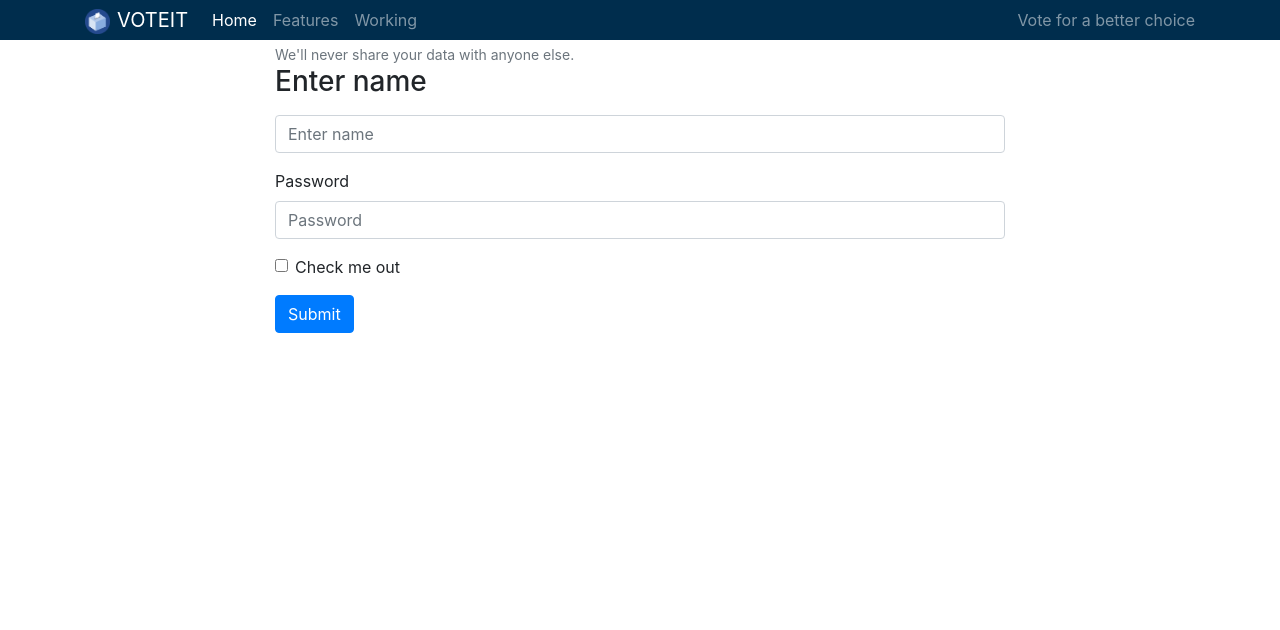
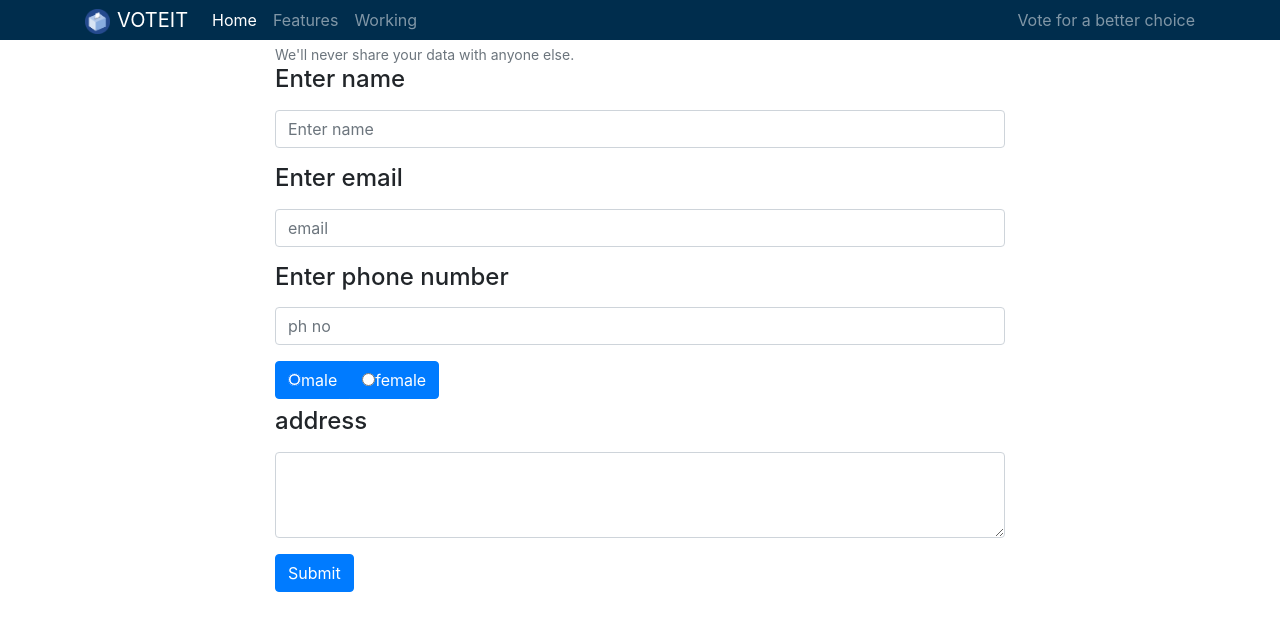
Before and after one commit to kishorenadiger/Blockchain-based-e-voting, an Angular app in the folder front end/voteit/: page / in a window 1280 px wide. Shown: the top 630 px of the page. Built offline with nearby package versions, Linux system fonts and the light colour scheme.

Commit message:
updating the detail page

```diff
--- a/front end/voteit/src/app/components/getinfoarmy/getinfoarmy.component.html
+++ b/front end/voteit/src/app/components/getinfoarmy/getinfoarmy.component.html
@@ -8,16 +8,31 @@
             <form>
                 <small id="emailHelp" class="form-text text-muted">We'll never share your data with anyone else.</small>
                 <div class="form-group">
-                  <label for="name"><h3>Enter name</h3></label>
+                  <label for="name"><h4>Enter name</h4></label>
                   <input type="text" class="form-control" id="exampleInputEmail1" aria-describedby="emailHelp" placeholder="Enter name">
                 </div>
                 <div class="form-group">
-                  <label for="exampleInputPassword1">Password</label>
-                  <input type="password" class="form-control" id="exampleInputPassword1" placeholder="Password">
+                  <label for="em"><h4>Enter email</h4></label>
+                  <input type="email" class="form-control" id="em" placeholder="email">
                 </div>
-                <div class="form-group form-check">
-                  <input type="checkbox" class="form-check-input" id="exampleCheck1">
-                  <label class="form-check-label" for="exampleCheck1">Check me out</label>
+                <div class="form-group">
+                    <label for="em"><h4>Enter phone number</h4></label>
+                    <input type="email" class="form-control" id="em" placeholder="ph no">
+                </div>
+                <div class="form-group form-radio">
+                  <div class="btn-group" data-toggle="buttons">
+                    <label class="btn btn-primary ">
+                      <input type="radio" name="gen" id="" autocomplete="off" checked>male
+                    </label>
+                    <label class="btn btn-primary">
+                      <input type="radio" name="gen" id="" autocomplete="off">female
+                    </label>
+
+                  </div>
+                  <div class="form-group">
+                      <label for=""><h4>address</h4></label>
+                      <textarea class="form-control" name="" id="" rows="3"></textarea>
+                    </div>
                 </div>
                 <button type="submit" class="btn btn-primary">Submit</button>
               </form>
```
